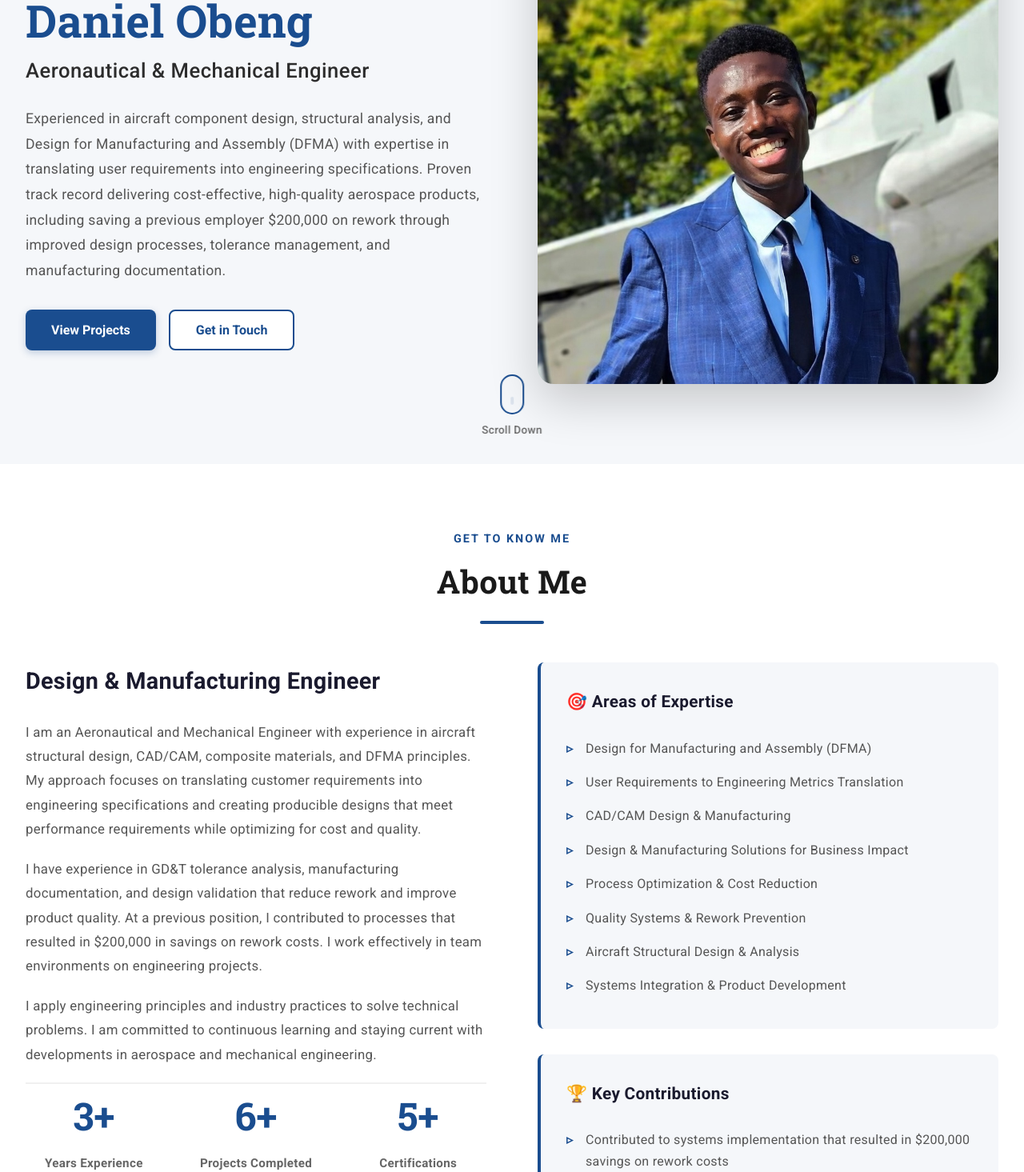
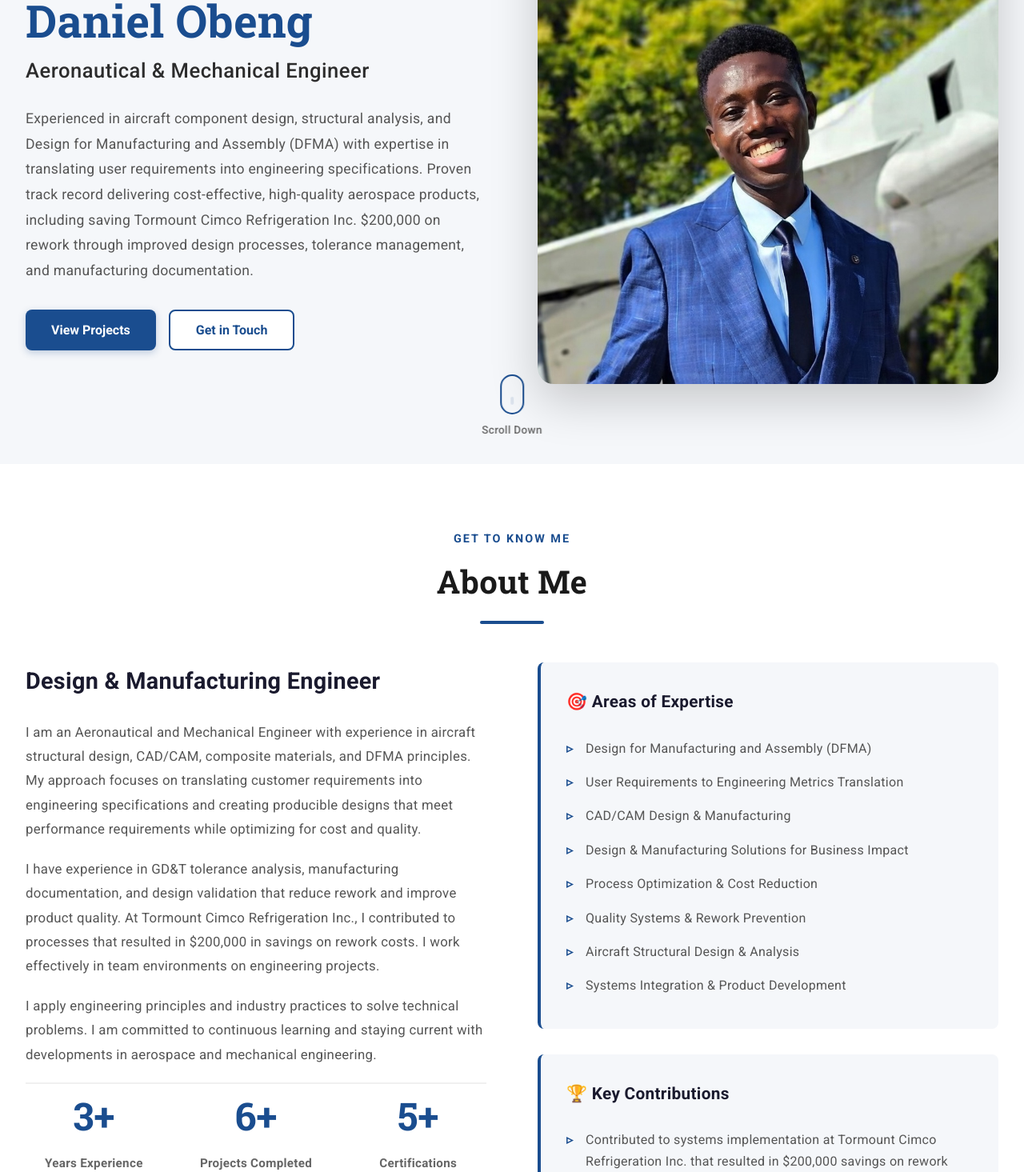
Before and after one commit to Daniel-eng06/Daniel-s-Portfolio, a React (Create React App) app: page / in a window 1280 px wide. Shown: the part 220-1685 px from the top of the page at 80% size. Built offline with nearby package versions, Linux system fonts and the light colour scheme.

Commit message:
Add company name Tormount Cimco Refrigeration Inc. to rework savings references

```diff
--- a/src/components/About.js
+++ b/src/components/About.js
@@ -22,7 +22,7 @@ const About = () => {
             </p>
             <p>
               I have experience in GD&T tolerance analysis, manufacturing documentation, and design validation
-              that reduce rework and improve product quality. At a previous position, I contributed to processes that
+              that reduce rework and improve product quality. At Tormount Cimco Refrigeration Inc., I contributed to processes that
               resulted in $200,000 in savings on rework costs. I work effectively in team
               environments on engineering projects.
             </p>
@@ -75,7 +75,7 @@ const About = () => {
             <div className="detail-card">
               <h4>🏆 Key Contributions</h4>
               <ul>
-                <li>Contributed to systems implementation that resulted in $200,000 savings on rework costs</li>
+                <li>Contributed to systems implementation at Tormount Cimco Refrigeration Inc. that resulted in $200,000 savings on rework costs</li>
                 <li>Worked on manufacturing process improvements</li>
                 <li>Translated user requirements into engineering specifications</li>
                 <li>Participated in cross-functional engineering project teams</li>
--- a/src/components/Hero.js
+++ b/src/components/Hero.js
@@ -25,7 +25,7 @@ const Hero = () => {
               Experienced in aircraft component design, structural analysis, and Design for Manufacturing
               and Assembly (DFMA) with expertise in translating user requirements into engineering specifications.
               Proven track record delivering cost-effective, high-quality aerospace products, including saving
-              a previous employer $200,000 on rework through improved design processes, tolerance management,
+              Tormount Cimco Refrigeration Inc. $200,000 on rework through improved design processes, tolerance management,
               and manufacturing documentation.
             </p>
             <div className="hero-buttons">
```
